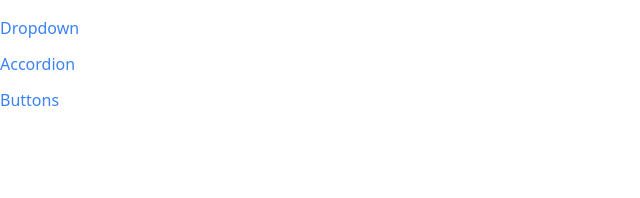
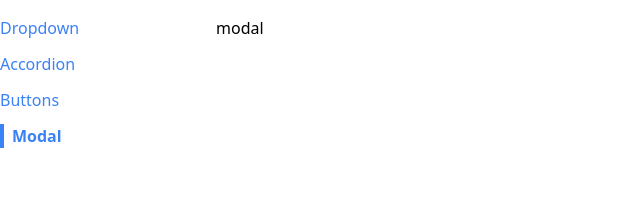
Before and after one commit to kleekich21/comps, a React (Create React App) app: page /modal in a window 1280 px wide. Shown: the top 198 px of the page, without its empty margins (0-640 px from the left). Built offline with nearby package versions, Linux system fonts and the light colour scheme.

Commit message:
feat: add Modal component file and ModalPage, apply to Sidebar to navigate

```diff
--- a/src/App.js
+++ b/src/App.js
@@ -3,6 +3,7 @@ import Route from "./components/Route";
 import AccordionPage from "./pages/AccordioniPage";
 import DropdownPage from "./pages/DropdownPage";
 import ButtonPage from "./pages/ButtonPage";
+import ModalPage from "./pages/ModalPage";
 
 function App() {
   return (
@@ -18,6 +19,9 @@ function App() {
         <Route path="/buttons">
           <ButtonPage />
         </Route>
+        <Route path="/modal">
+          <ModalPage />
+        </Route>
       </div>
     </div>
   );
--- /dev/null
+++ b/src/components/Modal.js
@@ -0,0 +1,5 @@
+function Modal() {
+  return <div>modal</div>;
+}
+
+export default Modal;
--- a/src/components/Sidebar.js
+++ b/src/components/Sidebar.js
@@ -4,6 +4,7 @@ function Sidebar() {
     { label: "Dropdown", path: "/" },
     { label: "Accordion", path: "/accordion" },
     { label: "Buttons", path: "/buttons" },
+    { label: "Modal", path: "/modal" },
   ];
 
   const renderedLinks = links.map(({ label, path }) => {
--- /dev/null
+++ b/src/pages/ModalPage.js
@@ -0,0 +1,11 @@
+import Modal from "../components/Modal";
+
+function ModalPage() {
+  return (
+    <div>
+      <Modal />
+    </div>
+  );
+}
+
+export default ModalPage;
```
